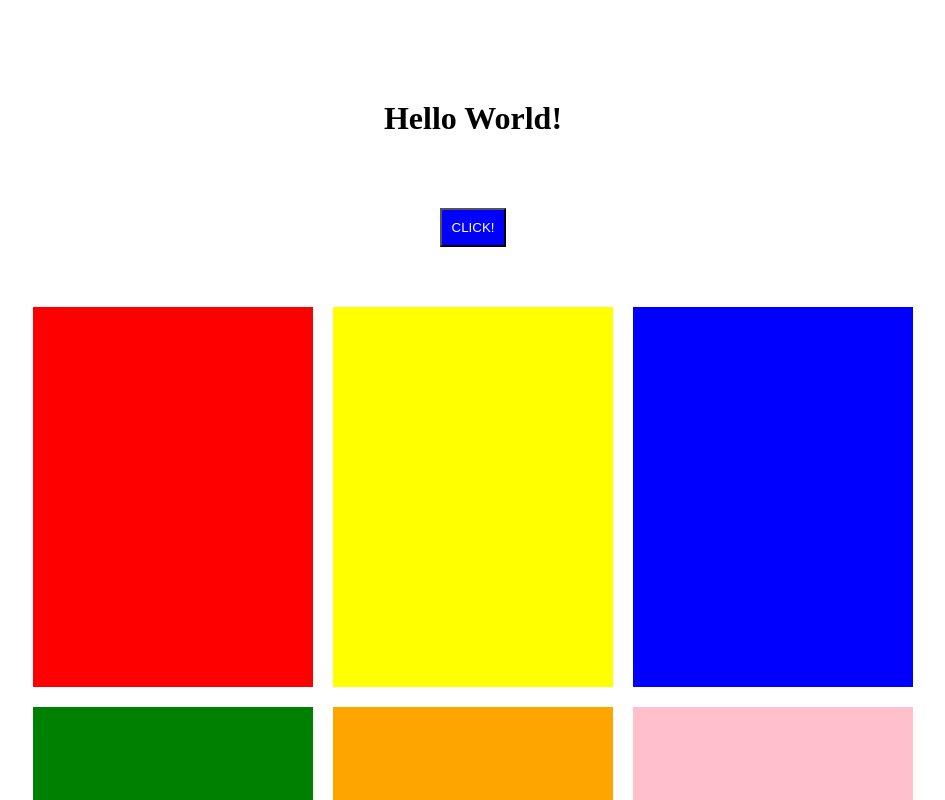
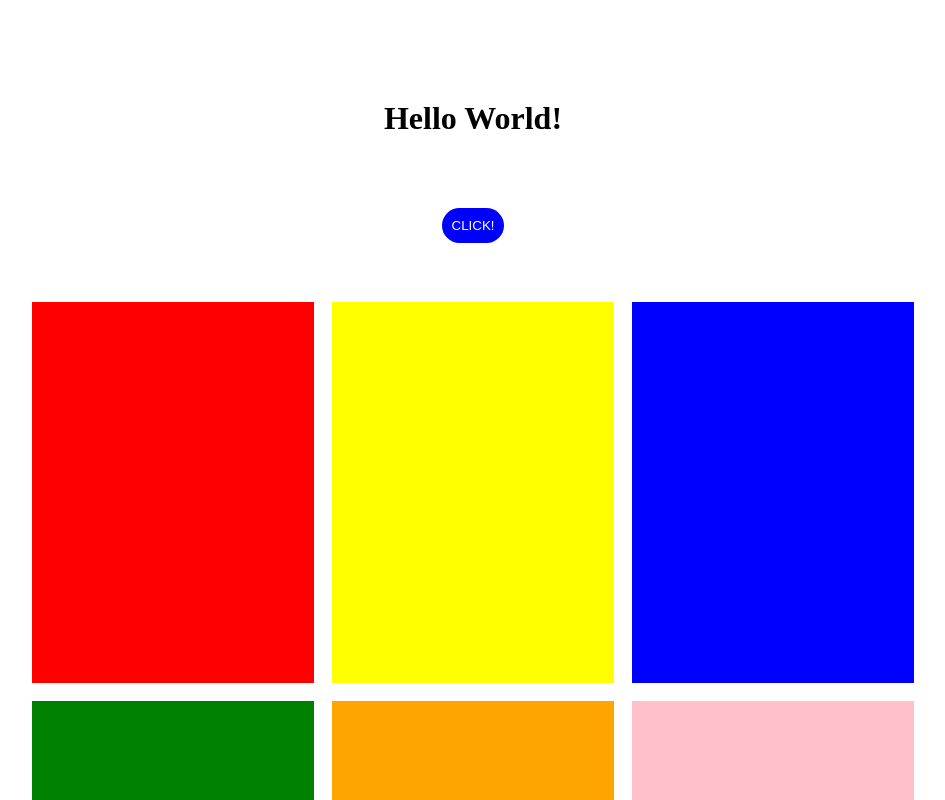
Before and after one commit to Nao-Mori/internetfamous, a React (Create React App) app: page / in a window 1280 px wide. Shown: the top 800 px of the page, without its empty margins (167-1112 px from the left). Built offline with nearby package versions, Linux system fonts and the light colour scheme.

Commit message:
Style change

```diff
--- a/src/App.scss
+++ b/src/App.scss
@@ -11,20 +11,9 @@ $blue: rgb(50,50,150);
     flex-wrap: wrap;
 
     div {
-        width: 280px;
-        height: 380px;
-        margin: 10px
-
+        width: 31.33%;
+        padding-top: 42.25%;
+        height: auto;
+        margin: 1%;
     }
 }
-
-@media(max-width: 972px) {
-    .flex-box {
-        div {
-            width: 31.33%;
-            padding-top: 42.25%;
-            height: auto;
-            margin: 1%;
-        }
-    }
-}
--- a/src/App.tsx
+++ b/src/App.tsx
@@ -26,10 +26,12 @@ const Button = styled.button`
   color: white;
   padding: 10px;
   cursor: pointer;
+  border: none;
+  border-radius: 23px;
+  text-decoration: none;
 
   :hover, :active {
-    background: white;
-    color: black;
+    background: gray;
   }
   :focus {
     outline: none;
```
